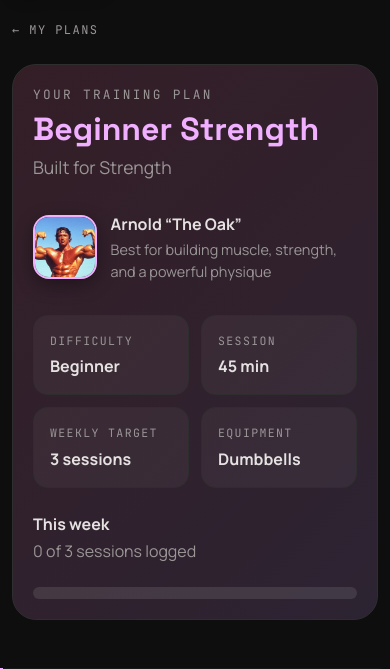
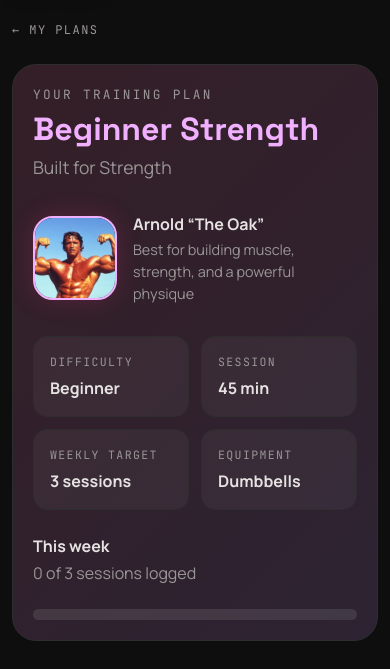
Before and after one commit to LZCR-JP/only_gains, a Rails app: page /workout_plans/1 in a window 390 px wide. Shown: the part 64-733 px from the top of the page. Run offline with Rails 7, Linux system fonts and the light colour scheme; a user stored in the database is signed in; data comes from the database, SQL or seed files in the repository; data that the repository does not hold is empty; style sheets or scripts are compiled from the project's sources; some libraries are stand-ins or nearby versions.

Commit message:
adjusted the hero banner

```diff
--- a/app/assets/stylesheets/pages/_plans.scss
+++ b/app/assets/stylesheets/pages/_plans.scss
@@ -1696,15 +1696,17 @@
 .gf-workout-hero-coach {
   display: flex;
   align-items: center;
-  gap: 0.85rem;
-  min-width: 240px;
+  gap: 1rem;
+  min-width: 280px;
 
   img {
-    width: 64px;
-    height: 64px;
+    width: 112px;
+    height: 112px;
+    flex: 0 0 112px;
     object-fit: cover;
     border: 2px solid var(--gf-pink, #efa0ff);
-    border-radius: 1rem;
+    border-radius: 1.25rem;
+    box-shadow: 0 0 24px rgba(224, 53, 122, 0.22);
   }
 
   strong,
@@ -1716,6 +1718,18 @@
     margin-top: 0.2rem;
     color: var(--gf-muted, #aaa);
     font-size: 0.9rem;
+  }
+}
+
+@media (max-width: 767.98px) {
+  .gf-workout-hero-coach {
+    min-width: 0;
+
+    img {
+      width: 84px;
+      height: 84px;
+      flex-basis: 84px;
+    }
   }
 }
 
```
